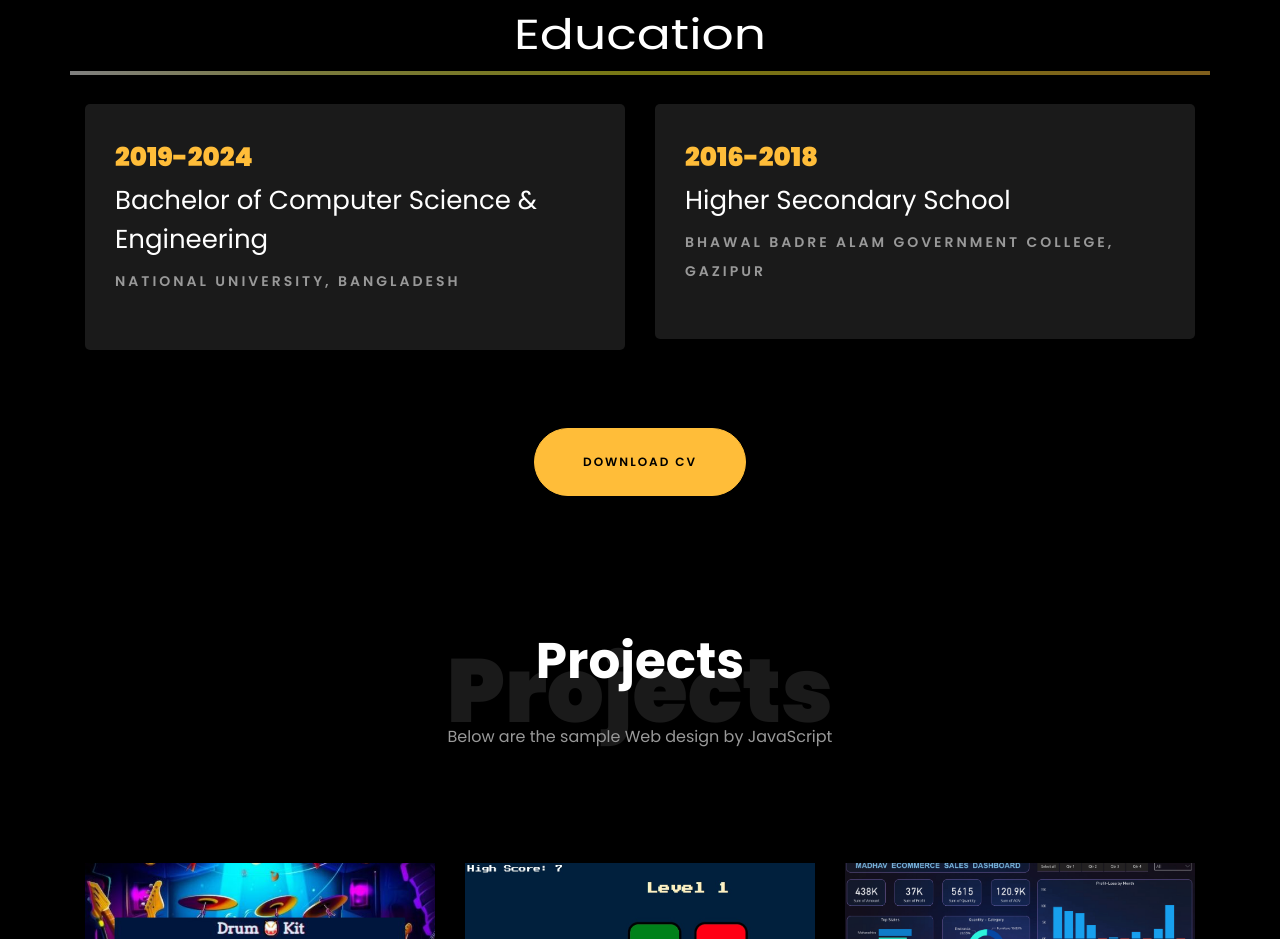
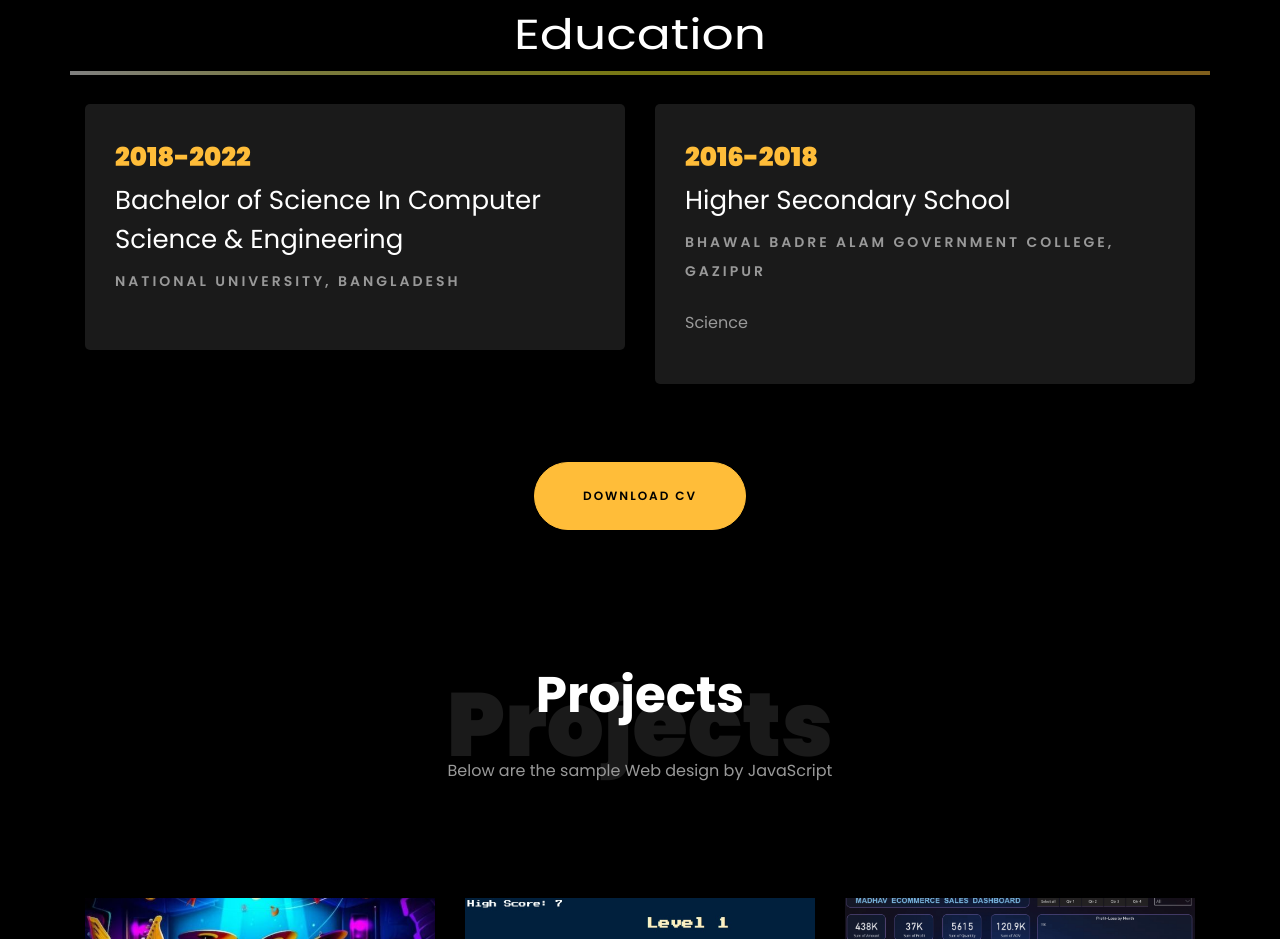
Before and after one commit to mdparvezmussaruf/myPortfolio, a plain HTML site: page index.html in a window 1280 px wide. Shown: the part 2784-3723 px from the top of the page. Drawn offline with Linux system fonts and the light colour scheme; animation ran at ten frames a second; files whose address does not match are found by name.

Commit message:
Update index.html

```diff
--- a/index.html
+++ b/index.html
@@ -390,8 +390,8 @@
 			<div class="row">
     			<div class="col-md-6">
     				<div class="resume-wrap ftco-animate">
-    					<span class="date">2019-2024</span>
-    					<h2>Bachelor of Computer Science & Engineering</h2>
+    					<span class="date">2018-2022</span>
+    					<h2>Bachelor of Science In Computer Science & Engineering</h2>
     					<span class="position">National University, Bangladesh</span>
     					<p class="mt-4"></p>
     				</div>
@@ -402,7 +402,7 @@
     					<span class="date">2016-2018</span>
     					<h2>Higher Secondary School</h2>
     					<span class="position">Bhawal Badre Alam Government College, Gazipur</span>
-    					<p class="mt-4"></p>
+    					<p class="mt-4">Science</p>
     				</div>
 				</div>
     		</div>
```
